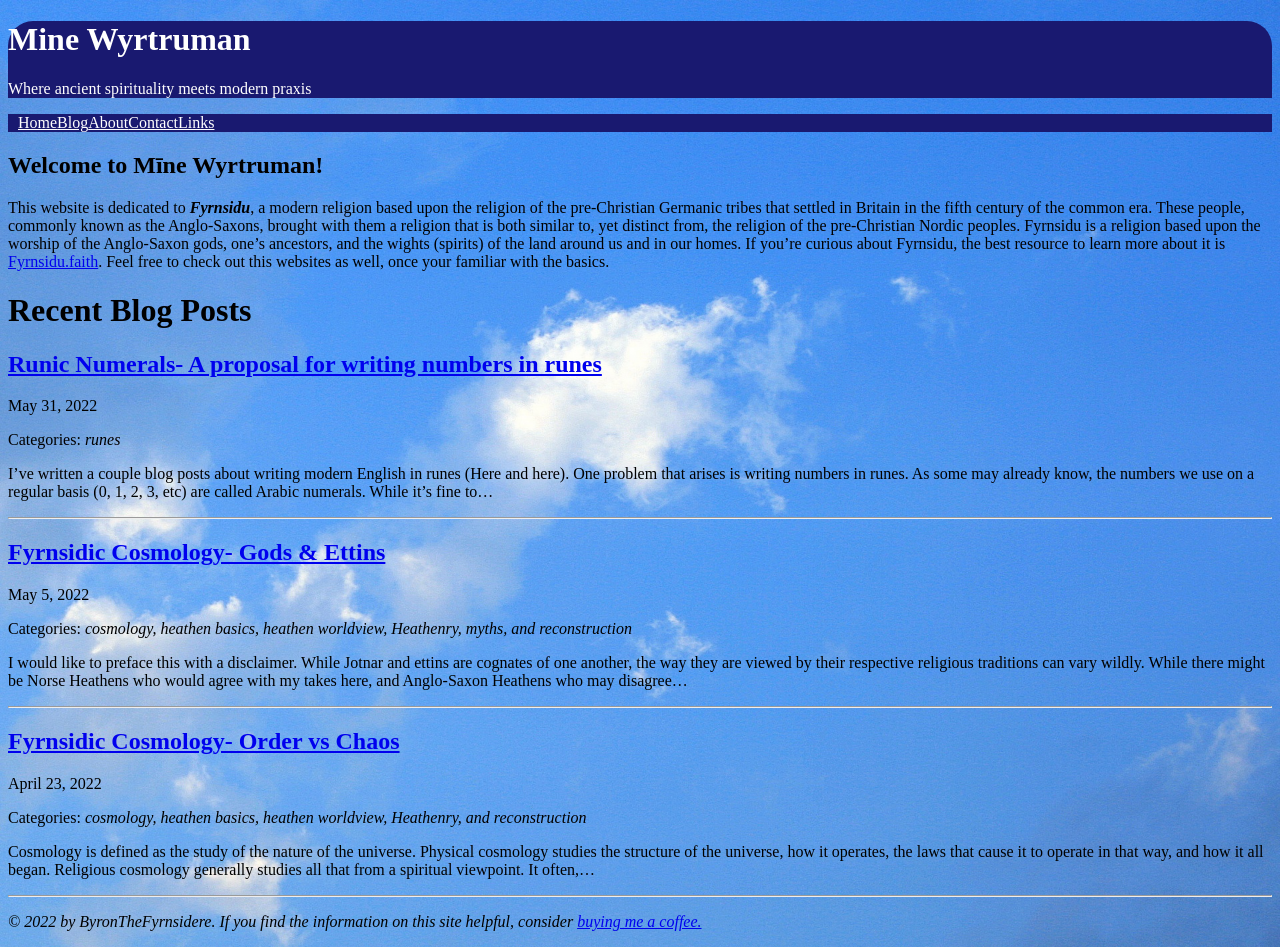
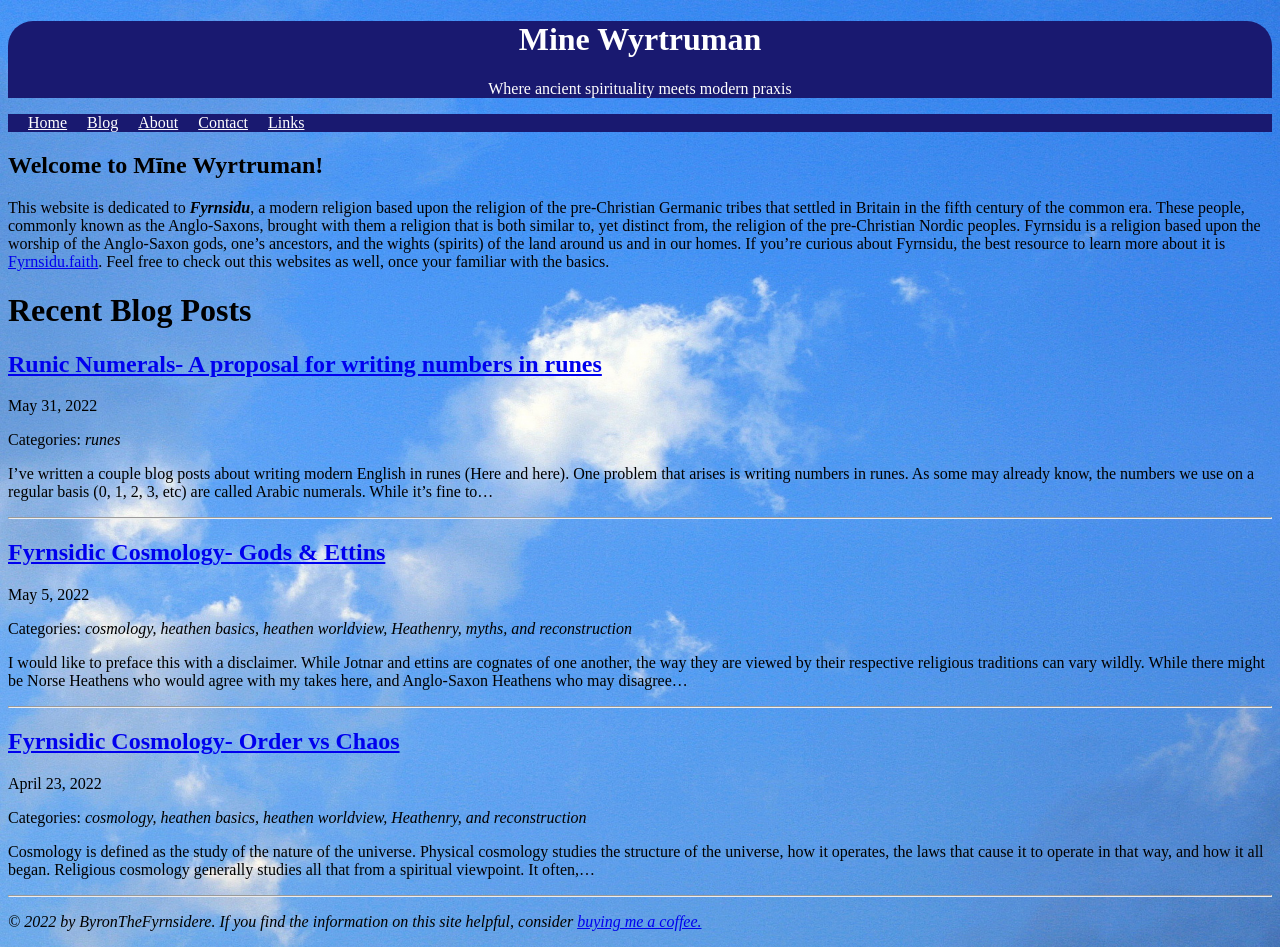
Before and after one commit to byronpendason/byronpendason.github.io, a Jekyll site: the page built from index.md, in a window 1280 px wide. Built offline with Jekyll 4.4.1, drawn with Linux system fonts in a browser that asks for light colours; our own code applies the rules of GitHub Pages for plain Markdown files; comment, search, counter and statistics services are not loaded.

Commit message:
Update style.css

```diff
--- a/css/style.css
+++ b/css/style.css
@@ -15,6 +15,7 @@ body {
   border-radius: 25px 25px 0px 0px;
   border-color: midnightblue;
   border-width: 10px;
+  text-align: center;
 }
 nav {
   background-color: midnightblue;
@@ -30,9 +31,13 @@ nav ul {
   padding: 0px;
   margin: 0px;
 }
-nav ul a {
+nav ul li {
+  margin-left: 0;
+  margin-right: 0;
+  padding: 0px 10px 0px 10px;
+}
+nav ul li a {
   color: white;
-  margin: 0px auto 0px auto;
 }
 .PageNavigation {
   display: block;
```
